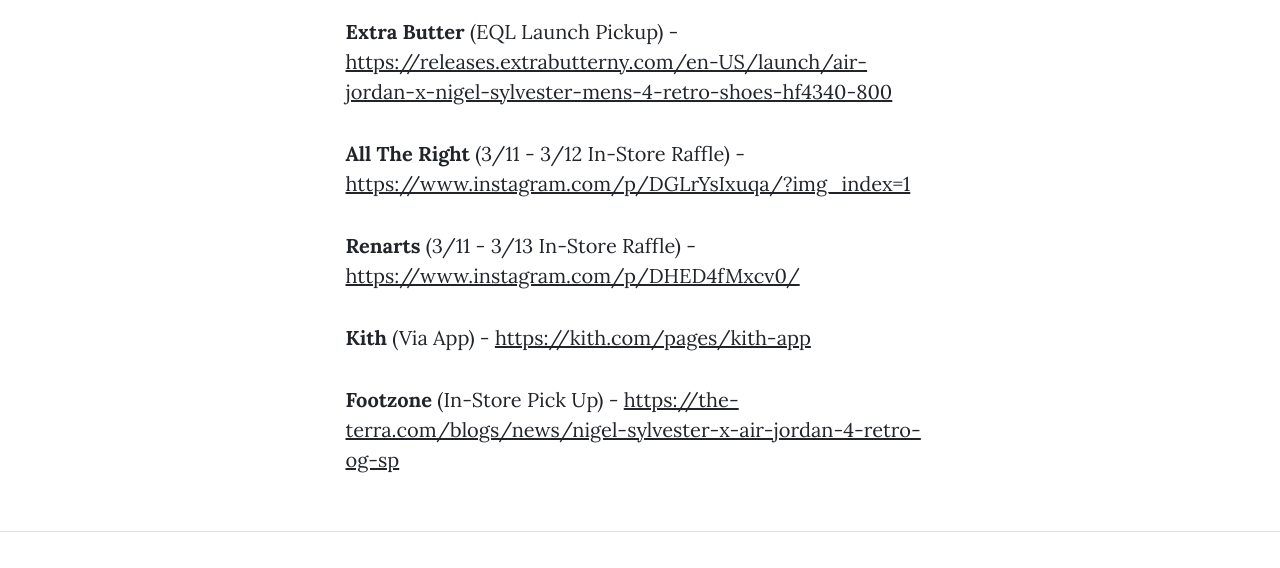
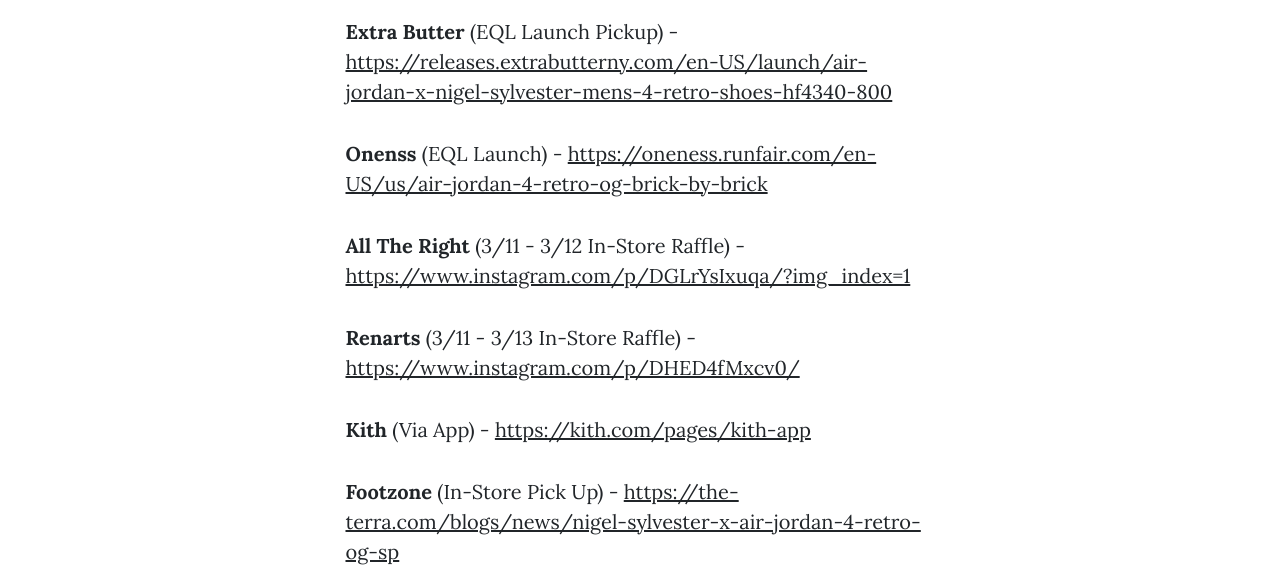
Before and after one commit to DannyRivasDev/SneakerSpots, a plain HTML site: page post.html in a window 1280 px wide. Shown: the part 1656-2224 px from the top of the page. Drawn offline with nearby package versions, Linux system fonts and the light colour scheme.

Commit message:
Added oneness

```diff
--- a/post.html
+++ b/post.html
@@ -74,6 +74,7 @@
                         <!-- <p><strong>Social Status</strong> (EQL Launch) - <a href="https://socialstatuspgh.runfair.com/en-GB/us/nke-air-foamposite-one-galaxy" class="mt-auto" target="_blank">https://socialstatuspgh.runfair.com/en-GB/us/nke-air-foamposite-one-galaxy</a></p> -->
                         <!-- <p><strong>A Ma Maniere</strong> (EQL Launch) - <a href="https://a-ma-maniere.runfair.com/en-US/us/nke-air-foamposite-one-galaxy" class="mt-auto" target="_blank">https://a-ma-maniere.runfair.com/en-US/us/nke-air-foamposite-one-galaxy</a></p> -->
                         <p><strong>Extra Butter</strong> (EQL Launch Pickup) - <a href="https://releases.extrabutterny.com/en-US/launch/air-jordan-x-nigel-sylvester-mens-4-retro-shoes-hf4340-800" class="mt-auto" target="_blank">https://releases.extrabutterny.com/en-US/launch/air-jordan-x-nigel-sylvester-mens-4-retro-shoes-hf4340-800</a></p>
+                        <p><strong>Onenss</strong> (EQL Launch) - <a href="https://oneness.runfair.com/en-US/us/air-jordan-4-retro-og-brick-by-brick" class="mt-auto" target="_blank">https://oneness.runfair.com/en-US/us/air-jordan-4-retro-og-brick-by-brick</a></p>
                         <!-- <p><strong>Packer Shoes</strong> (EQL Launch) - <a href="https://packershoes.runfair.com/en-GB/us/nike-air-foamposite-one-galaxy" class="mt-auto" target="_blank">https://packershoes.runfair.com/en-GB/us/nike-air-foamposite-one-galaxy</a></p> -->
                         <p><strong>All The Right</strong> (3/11 - 3/12 In-Store Raffle) - <a href="https://www.instagram.com/p/DGLrYsIxuqa/?img_index=1" class="mt-auto" target="_blank">https://www.instagram.com/p/DGLrYsIxuqa/?img_index=1</a></p>
                         <p><strong>Renarts</strong> (3/11 - 3/13 In-Store Raffle) - <a href="https://www.instagram.com/p/DHED4fMxcv0/" class="mt-auto" target="_blank">https://www.instagram.com/p/DHED4fMxcv0/</a></p>
```
